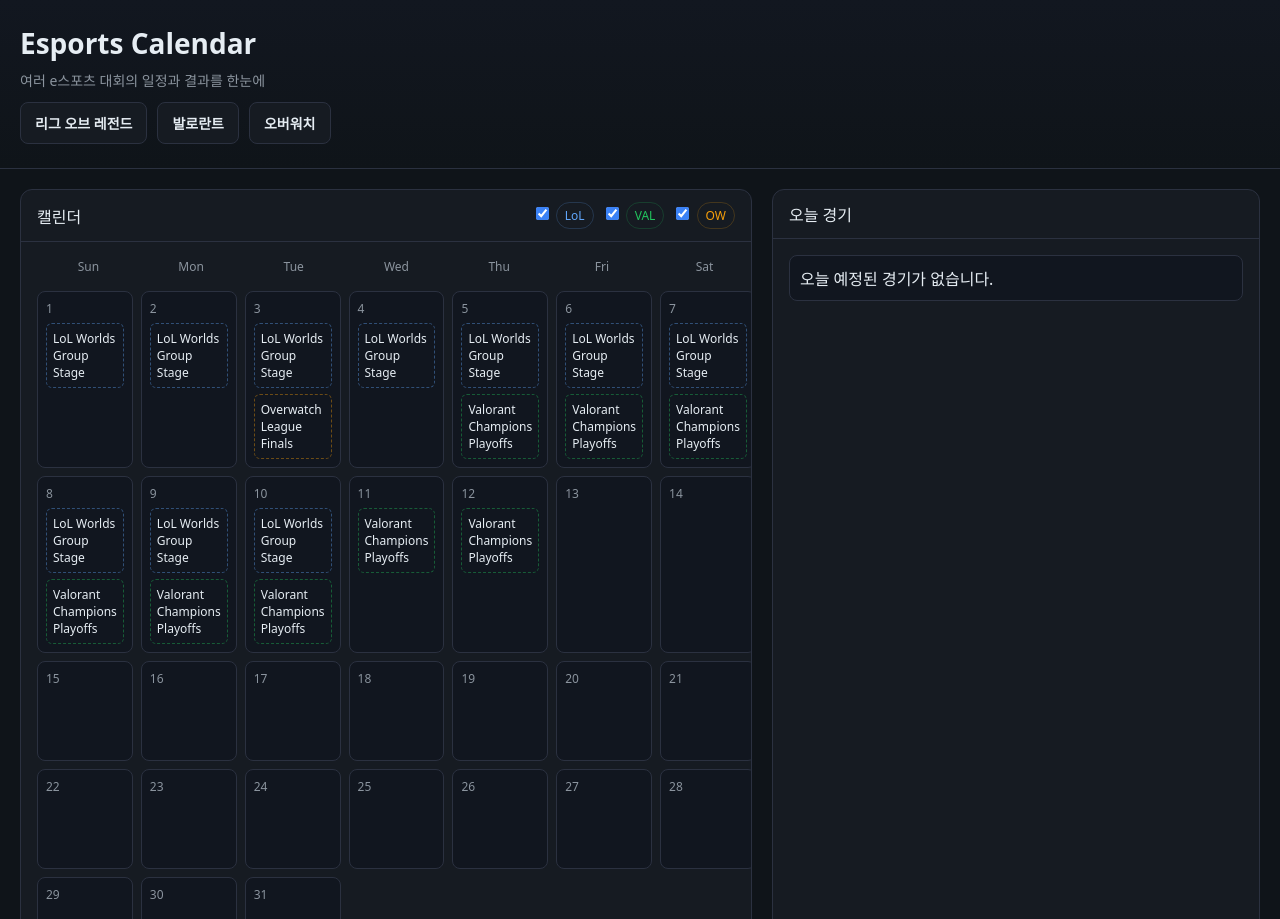
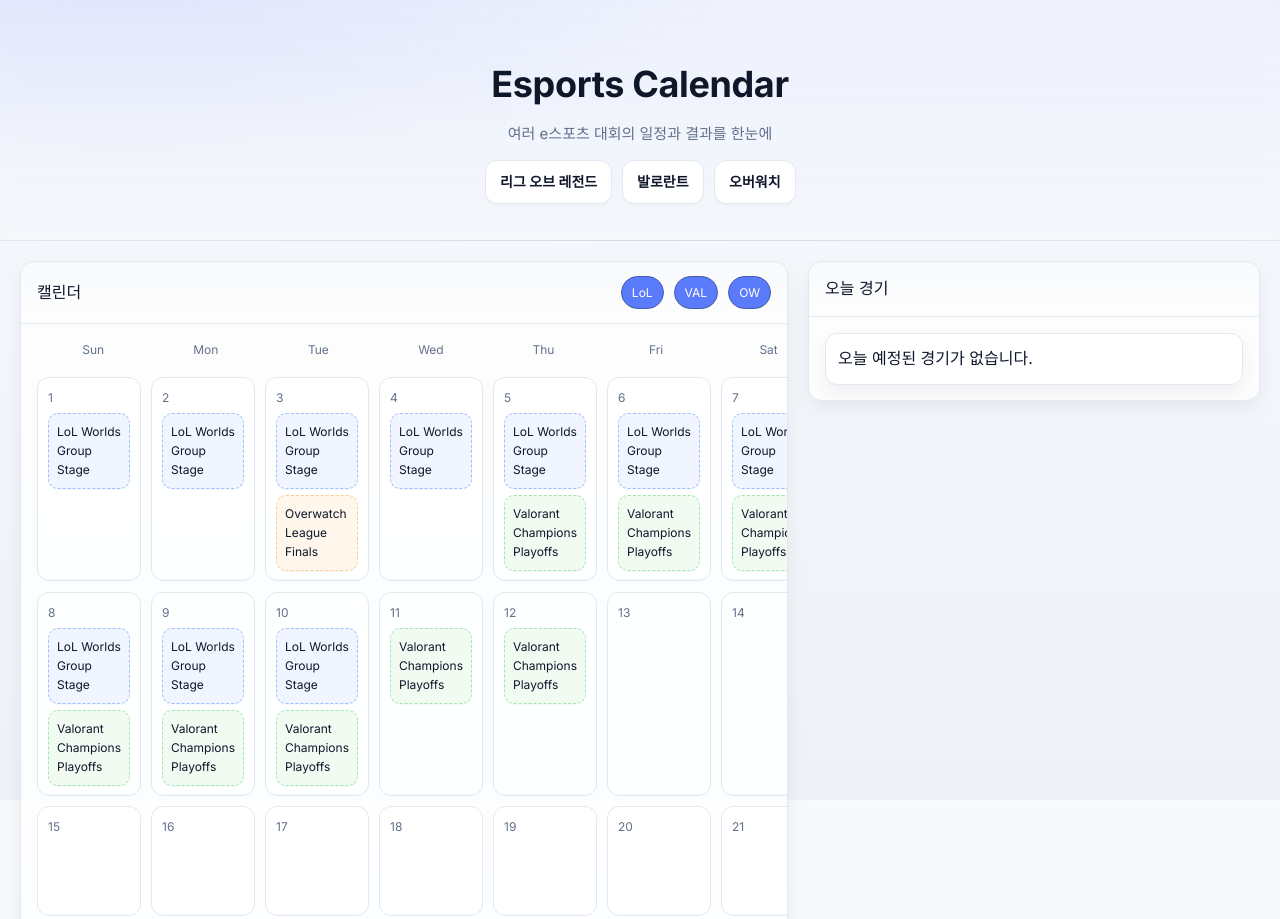
Before and after one commit to seiheon1020/hansei_webproject, a plain HTML site: page index.html in a window 1280 px wide. Shown: the top 919 px of the page. Drawn offline with Linux system fonts and the light colour scheme.

Commit message:
디자인 개선

```diff
--- a/assets/css/styles.css
+++ b/assets/css/styles.css
@@ -1,74 +1,162 @@
+/* Google Fonts */
+@import url('https://fonts.googleapis.com/css2?family=Inter:wght@400;600;700&family=Noto+Sans+KR:wght@400;700&display=swap');
+
+/* Design Tokens */
 :root {
-  --bg: #0f1419;
-  --card: #161b22;
-  --text: #e6edf3;
-  --muted: #8b949e;
-  --accent: #3b82f6;
-  --accent-2: #22c55e;
-  --accent-3: #ef4444;
-  --border: #2b3140;
+  /* Palette */
+  --bg: #f4f6fb;
+  --bg-grad-start: #f7f9fd;
+  --bg-grad-end: #eef2f8;
+  --surface: #ffffff;
+  --card: #ffffffcc; /* slight translucency for soft-glass feel */
+  --text: #0f172a; /* slate-900 */
+  --muted: #62708a; /* slate-500 */
+  --border: #e2e8f0; /* slate-200 */
+  --shadow: 0 8px 20px rgba(15, 23, 42, 0.06);
+  --radius: 14px;
+
+  /* Accent and game colors */
+  --accent: #5b7cfa; /* primary accent */
+  --accent-2: #22c55e; /* secondary */
+  --accent-3: #ef4444; /* warning */
+  --lol: #4e7cff;
+  --val: #22c55e;
+  --ow: #f59e0b;
 }
+
+/* Base */
 * { box-sizing: border-box; }
 html, body { height: 100%; }
 body {
   margin: 0;
-  font-family: system-ui, -apple-system, Segoe UI, Roboto, Helvetica, Arial, sans-serif;
-  background: var(--bg);
+  font-family: 'Inter', 'Noto Sans KR', system-ui, -apple-system, Segoe UI, Roboto, Helvetica, Arial, sans-serif;
+  font-size: 16px;
+  line-height: 1.6;
+  background: linear-gradient(180deg, var(--bg-grad-start), var(--bg-grad-end));
   color: var(--text);
+  -webkit-font-smoothing: antialiased;
+  -moz-osx-font-smoothing: grayscale;
 }
+
+/* Reduce motion when requested */
+@media (prefers-reduced-motion: reduce) {
+  * { transition: none !important; animation: none !important; }
+}
+
+/* Header */
 .header {
-  padding: 24px 20px;
+  position: relative;
+  padding: 56px 24px 36px;
   border-bottom: 1px solid var(--border);
-  background: linear-gradient(180deg, #121720, #0f1419);
+  background:
+    radial-gradient(1000px 320px at 10% -10%, rgba(91,124,250,.10), transparent 60%),
+    linear-gradient(180deg, rgba(91,124,250,0.06), rgba(255,255,255,0));
+  backdrop-filter: blur(6px);
+  text-align: center;
 }
-.header h1 { margin: 0 0 8px; font-size: 28px; }
-.header .sub { color: var(--muted); font-size: 14px; }
-.nav {
-  display: flex; gap: 10px; margin-top: 12px; flex-wrap: wrap;
+.header::after {
+  content: "";
+  position: absolute; left: 0; right: 0; bottom: -1px; height: 1px;
+  background: linear-gradient(90deg, transparent, rgba(0,0,0,.06), transparent);
 }
+.header h1 { margin: 0 0 8px; font-size: 36px; letter-spacing: -0.01em; }
+.header .sub { color: var(--muted); font-size: 15px; }
+.header .nav { justify-content: center; }
+@media (max-width: 768px) {
+  .header { padding: 40px 16px 28px; }
+  .header h1 { font-size: 28px; }
+}
+
+/* Navigation / Buttons */
+.nav { display: flex; gap: 10px; margin-top: 14px; flex-wrap: wrap; }
 .button {
-  background: var(--card); color: var(--text); border: 1px solid var(--border);
-  padding: 10px 14px; border-radius: 8px; text-decoration: none; font-weight: 600; font-size: 14px;
+  background: var(--surface);
+  color: var(--text);
+  border: 1px solid var(--border);
+  padding: 10px 14px;
+  border-radius: 12px;
+  text-decoration: none;
+  font-weight: 600;
+  font-size: 14px;
+  box-shadow: 0 2px 0 rgba(15,23,42,0.02);
+  transition: transform .16s ease, box-shadow .16s ease, border-color .16s ease, background-color .16s ease;
 }
-.button:hover { border-color: var(--accent); }
+.button:hover { transform: translateY(-1px); box-shadow: 0 6px 16px rgba(15,23,42,0.06); border-color: #dbe4f0; }
+.button:active { transform: translateY(0); box-shadow: 0 2px 8px rgba(15,23,42,0.06) inset; }
+.button:focus-visible { outline: 3px solid color-mix(in oklab, var(--accent) 40%, white); outline-offset: 2px; }
+
+/* Containers & Grid */
 .container { padding: 20px; }
-.grid {
-  display: grid; grid-template-columns: 1.5fr 1fr; gap: 20px;
+.grid { display: grid; grid-template-columns: 1.7fr 1fr; gap: 20px; align-items: start; }
+@media (max-width: 768px) { .grid { grid-template-columns: 1fr; } }
+
+/* Cards */
+.card {
+  background: var(--card);
+  border: 1px solid var(--border);
+  border-radius: var(--radius);
+  overflow: hidden;
+  box-shadow: var(--shadow);
+  transition: transform .18s ease, box-shadow .18s ease;
 }
-@media (max-width: 900px) {
-  .grid { grid-template-columns: 1fr; }
-}
-.card {
-  background: var(--card); border: 1px solid var(--border); border-radius: 12px; overflow: hidden;
-}
+.card:hover { transform: translateY(-2px); box-shadow: 0 12px 24px rgba(15,23,42,0.08); }
 .card .card-header {
-  padding: 12px 16px; border-bottom: 1px solid var(--border); display: flex; justify-content: space-between; align-items: center;
+  padding: 14px 16px;
+  border-bottom: 1px solid var(--border);
+  display: flex; justify-content: space-between; align-items: center;
+  background: linear-gradient(180deg, rgba(15,23,42,0.02), rgba(15,23,42,0));
 }
 .card .card-body { padding: 16px; }
-.badge { display: inline-block; padding: 4px 8px; border-radius: 999px; font-size: 12px; border: 1px solid var(--border); }
-.badge.lol { color: #60a5fa; border-color: #60a5fa33; }
-.badge.val { color: #22c55e; border-color: #22c55e33; }
-.badge.ow { color: #f59e0b; border-color: #f59e0b33; }
-.filter { display: flex; gap: 8px; }
-.filter input { accent-color: var(--accent); }
-.calendar {
-  display: grid; grid-template-columns: repeat(7, 1fr); gap: 8px;
+
+/* Badges */
+.badge { display: inline-block; padding: 6px 10px; border-radius: 999px; font-size: 12px; border: 1px solid var(--border); background: #ffffff; }
+.badge.lol { color: var(--lol); border-color: color-mix(in oklab, var(--lol) 40%, white); background: color-mix(in oklab, var(--lol) 6%, white); }
+.badge.val { color: var(--val); border-color: color-mix(in oklab, var(--val) 40%, white); background: color-mix(in oklab, var(--val) 8%, white); }
+.badge.ow  { color: var(--ow);  border-color: color-mix(in oklab, var(--ow)  40%, white); background: color-mix(in oklab, var(--ow)  10%, white); }
+
+/* Filters: turn checkboxes into pill toggles using existing markup (label > input + .badge) */
+.filter { display: flex; gap: 10px; flex-wrap: wrap; }
+.filter label { display: inline-flex; align-items: center; cursor: pointer; }
+.filter input { position: absolute; opacity: 0; width: 1px; height: 1px; overflow: hidden; }
+/* Active state when checked */
+.filter label input:checked + .badge { color: #fff; background: var(--accent); border-color: color-mix(in oklab, var(--accent) 60%, #1f2937); }
+.filter label input:focus-visible + .badge { outline: 3px solid color-mix(in oklab, var(--accent) 35%, white); outline-offset: 2px; }
+
+/* Calendar */
+.calendar { display: grid; grid-template-columns: repeat(7, 1fr); gap: 10px; }
+.calendar .weekday { color: var(--muted); font-size: 12px; text-align: center; margin-bottom: 8px; grid-column: span 7; display: grid; grid-template-columns: repeat(7, 1fr); }
+.calendar .day {
+  border: 1px solid var(--border); border-radius: 12px; min-height: 110px; padding: 10px; background: rgba(255,255,255,0.75);
+  box-shadow: inset 0 -1px 0 rgba(15,23,42,0.02);
+  transition: transform .16s ease, box-shadow .16s ease, background-color .16s ease;
 }
-.calendar .weekday { color: var(--muted); font-size: 12px; text-align: center; margin-bottom: 8px; grid-column: span 7; display: grid; grid-template-columns: repeat(7, 1fr);
+.calendar .day:hover { transform: translateY(-2px); box-shadow: 0 10px 20px rgba(15,23,42,0.06); }
+.calendar .day .date { font-size: 12px; color: var(--muted); }
+.calendar .event { margin-top: 6px; font-size: 12px; padding: 8px; border-radius: 10px; border: 1px dashed #dbe4f0; background: #fff; box-shadow: 0 1px 0 rgba(15,23,42,0.03); transition: transform .16s ease; }
+.calendar .event:hover { transform: translateY(-1px); }
+.calendar .event.lol { border-color: color-mix(in oklab, var(--lol) 45%, #e5efff); background: color-mix(in oklab, var(--lol) 8%, #ffffff); }
+.calendar .event.val { border-color: color-mix(in oklab, var(--val) 45%, #eafff1); background: color-mix(in oklab, var(--val) 8%, #ffffff); }
+.calendar .event.ow  { border-color: color-mix(in oklab, var(--ow)  45%, #fff3d8); background: color-mix(in oklab, var(--ow)  10%, #ffffff); }
+
+/* Lists (today matches, events) */
+.list { display: grid; gap: 12px; }
+.list .item { border: 1px solid var(--border); border-radius: 12px; padding: 12px; background: #ffffff; box-shadow: var(--shadow); transition: transform .16s ease, box-shadow .16s ease; }
+.list .item:hover { transform: translateY(-2px); box-shadow: 0 12px 24px rgba(15,23,42,0.08); }
+.item .title { font-weight: 700; letter-spacing: -0.01em; }
+.item .meta { color: var(--muted); font-size: 12px; }
+
+/* Footer */
+.footer { padding: 24px; color: var(--muted); font-size: 12px; text-align: center; }
+
+/* Game pages two-column layout */
+.page-two-col { display: grid; grid-template-columns: 1fr 1fr; gap: 20px; align-items: start; }
+@media (max-width: 768px) { .page-two-col { grid-template-columns: 1fr; } }
+.format { margin-top: 16px; border-top: 1px solid var(--border); padding-top: 12px; color: var(--muted); }
+
+/* Focus visibility for interactive items */
+a:focus-visible, button:focus-visible, [role="button"]:focus-visible { outline: 3px solid color-mix(in oklab, var(--accent) 35%, white); outline-offset: 2px; border-radius: 10px; }
+
+/* Utility (optional subtle animations) */
+@media (prefers-reduced-motion: no-preference) {
+  .button, .card, .calendar .day, .calendar .event, .list .item { will-change: transform, box-shadow; }
 }
-.calendar .day {
-  border: 1px solid var(--border); border-radius: 8px; min-height: 100px; padding: 8px; background: #11161f;
-}
-.calendar .day .date { font-size: 12px; color: var(--muted); }
-.calendar .event { margin-top: 6px; font-size: 12px; padding: 6px; border-radius: 6px; border: 1px dashed var(--border); }
-.calendar .event.lol { border-color: #60a5fa66; }
-.calendar .event.val { border-color: #22c55e66; }
-.calendar .event.ow { border-color: #f59e0b66; }
-.list { display: grid; gap: 10px; }
-.list .item { border: 1px solid var(--border); border-radius: 8px; padding: 10px; background: #11161f; }
-.item .title { font-weight: 600; }
-.item .meta { color: var(--muted); font-size: 12px; }
-.footer { padding: 20px; color: var(--muted); font-size: 12px; text-align: center; }
-.page-two-col { display: grid; grid-template-columns: 1fr 1fr; gap: 20px; }
-@media (max-width: 900px) { .page-two-col { grid-template-columns: 1fr; } }
-.format { margin-top: 16px; border-top: 1px solid var(--border); padding-top: 12px; color: var(--muted); }
```
Also changed, not shown: 1 other file.
